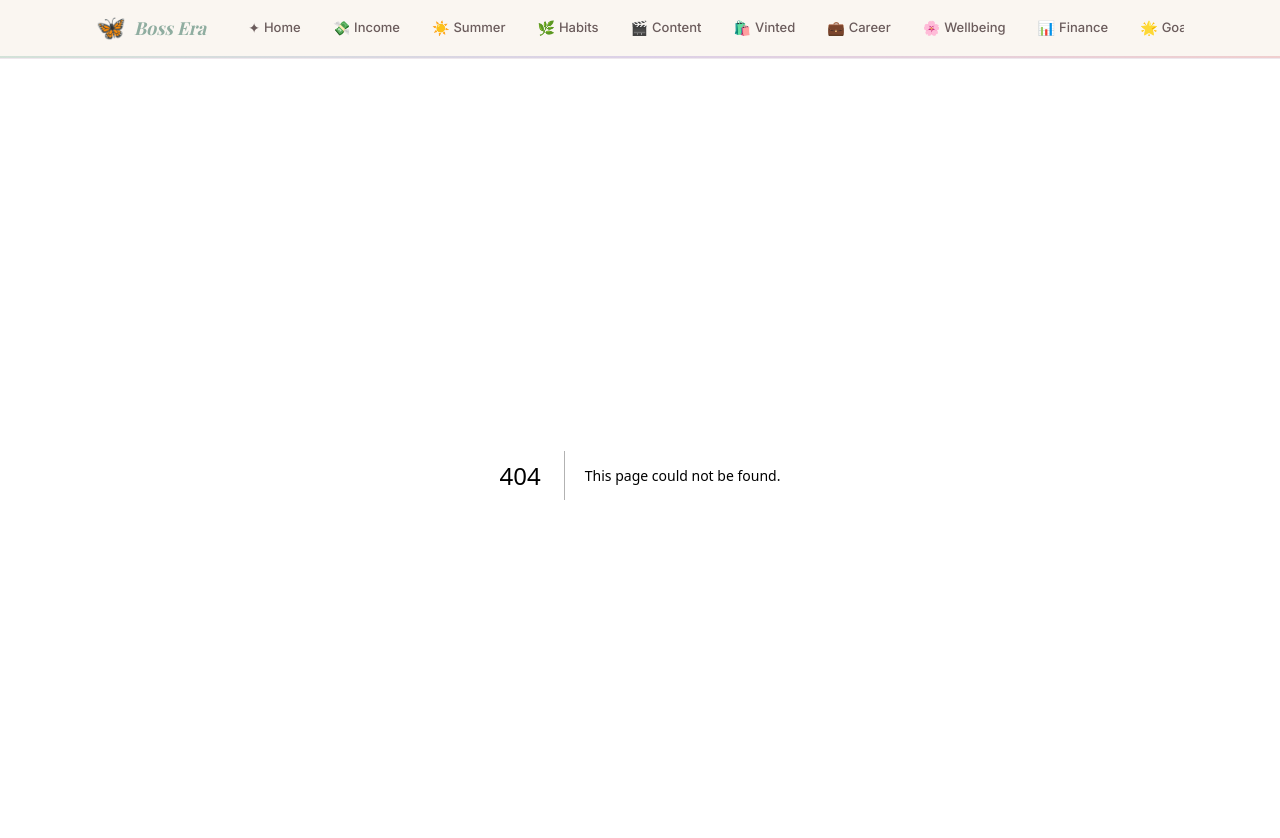
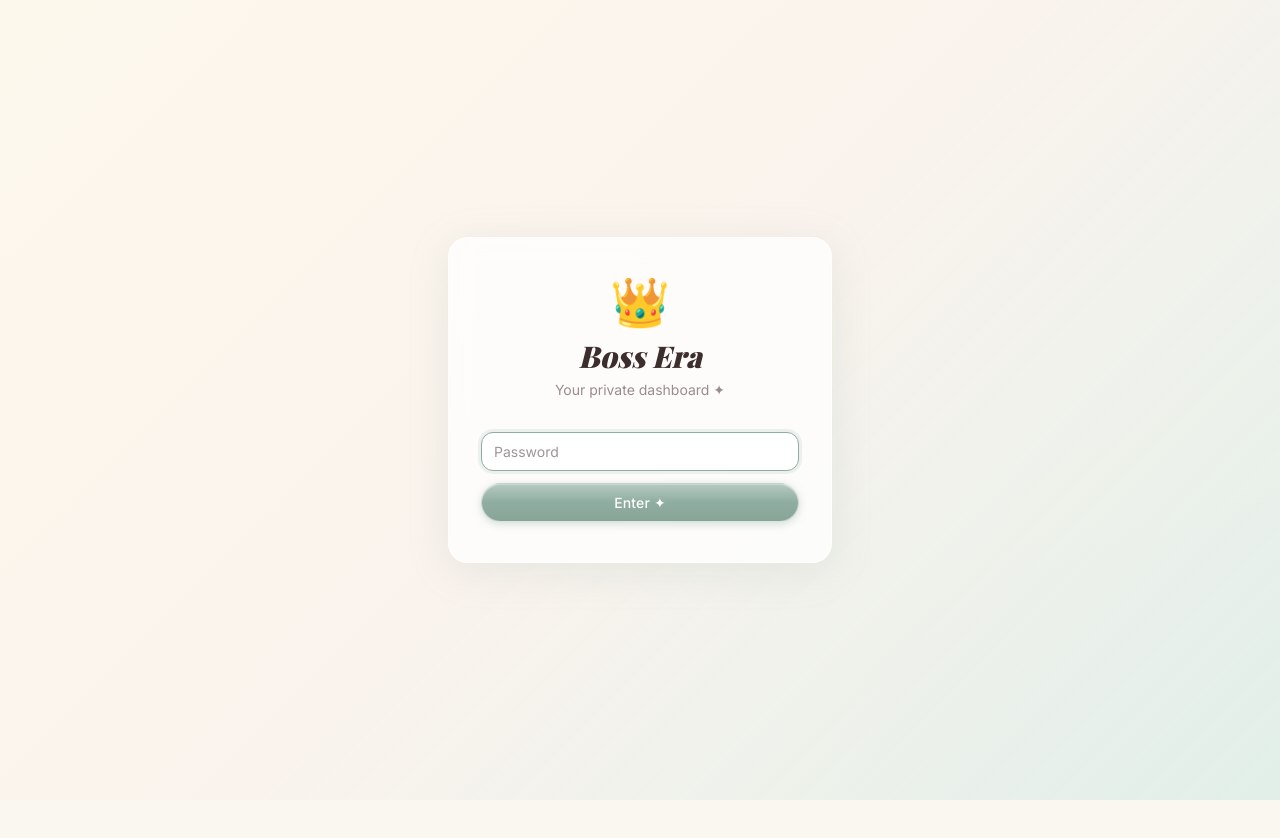
Before and after one commit to mabelosayande2005-maker/boss-era, a Next.js app: page /auth in a window 1280 px wide. Before the commit this address had no page. Shown: the top 838 px of the page. After the commit the page ends 800 px from the top, so only its background shows below. Built offline with nearby package versions, Linux system fonts and the light colour scheme; a web font is replaced by a local one.

Commit message:
add password protection

```diff
--- /dev/null
+++ b/src/app/api/auth/route.ts
@@ -0,0 +1,42 @@
+import { NextResponse } from "next/server";
+
+const COOKIE = "boss_era_session";
+const MAX_AGE = 365 * 24 * 60 * 60; // 1 year
+
+async function computeToken(): Promise<string> {
+  const pw = process.env.DASHBOARD_PASSWORD;
+  if (!pw) return "";
+  const enc = new TextEncoder();
+  const key = await crypto.subtle.importKey(
+    "raw",
+    enc.encode(pw),
+    { name: "HMAC", hash: "SHA-256" },
+    false,
+    ["sign"]
+  );
+  const sig = await crypto.subtle.sign("HMAC", key, enc.encode("boss-era-auth-v1"));
+  return Array.from(new Uint8Array(sig))
+    .map(b => b.toString(16).padStart(2, "0"))
+    .join("");
+}
+
+export async function POST(req: Request) {
+  try {
+    const { password } = await req.json();
+    if (!password || password !== process.env.DASHBOARD_PASSWORD) {
+      return NextResponse.json({ error: "Incorrect password" }, { status: 401 });
+    }
+    const token = await computeToken();
+    const res = NextResponse.json({ ok: true });
+    res.cookies.set(COOKIE, token, {
+      httpOnly: true,
+      secure: process.env.NODE_ENV === "production",
+      sameSite: "lax",
+      maxAge: MAX_AGE,
+      path: "/",
+    });
+    return res;
+  } catch {
+    return NextResponse.json({ error: "Server error" }, { status: 500 });
+  }
+}
--- /dev/null
+++ b/src/app/auth/page.tsx
@@ -0,0 +1,103 @@
+"use client";
+
+import { useState, Suspense } from "react";
+import { useRouter, useSearchParams } from "next/navigation";
+
+function AuthForm() {
+  const router = useRouter();
+  const params = useSearchParams();
+  const next = params.get("next") || "/";
+
+  const [pw, setPw] = useState("");
+  const [error, setError] = useState("");
+  const [loading, setLoading] = useState(false);
+
+  const submit = async (e: React.FormEvent) => {
+    e.preventDefault();
+    setLoading(true);
+    setError("");
+    try {
+      const res = await fetch("/api/auth", {
+        method: "POST",
+        headers: { "Content-Type": "application/json" },
+        body: JSON.stringify({ password: pw }),
+      });
+      if (res.ok) {
+        router.push(next);
+        router.refresh();
+      } else {
+        setError("Wrong password — try again ✦");
+        setPw("");
+      }
+    } catch {
+      setError("Something went wrong, try again");
+    }
+    setLoading(false);
+  };
+
+  return (
+    <form
+      onSubmit={submit}
+      className="card px-8 py-10 w-full max-w-sm"
+      style={{ boxShadow: "0 8px 40px rgba(143,173,160,0.18)" }}
+    >
+      <div className="text-center mb-8">
+        <div className="text-5xl mb-3">👑</div>
+        <h1
+          className="font-display font-black italic text-3xl"
+          style={{ color: "var(--text-dark)" }}
+        >
+          Boss Era
+        </h1>
+        <p className="text-sm mt-1.5" style={{ color: "var(--text-soft)" }}>
+          Your private dashboard ✦
+        </p>
+      </div>
+
+      <div className="mb-3">
+        <input
+          type="password"
+          className="input-fairy w-full"
+          placeholder="Password"
+          value={pw}
+          onChange={e => setPw(e.target.value)}
+          autoFocus
+          autoComplete="current-password"
+        />
+      </div>
+
+      {error && (
+        <p
+          className="text-sm mb-3 text-center"
+          style={{ color: "var(--rose, #e88c8c)" }}
+        >
+          {error}
+        </p>
+      )}
+
+      <button
+        type="submit"
+        className="btn-primary w-full"
+        disabled={loading || !pw}
+      >
+        {loading ? "..." : "Enter ✦"}
+      </button>
+    </form>
+  );
+}
+
+export default function AuthPage() {
+  return (
+    <div
+      className="fixed inset-0 z-50 flex items-center justify-center px-4"
+      style={{
+        background:
+          "linear-gradient(135deg, rgba(253,248,236,1) 0%, rgba(250,243,237,1) 50%, rgba(222,238,232,0.9) 100%)",
+      }}
+    >
+      <Suspense>
+        <AuthForm />
+      </Suspense>
+    </div>
+  );
+}
--- a/src/components/Nav.tsx
+++ b/src/components/Nav.tsx
@@ -33,6 +33,8 @@ const OVERFLOW = navItems.slice(4);
 export default function Nav() {
   const pathname = usePathname();
   const [showMore, setShowMore] = useState(false);
+
+  if (pathname === "/auth") return null;
 
   // "More" button lights up when the active page is in the overflow list
   const overflowActive = OVERFLOW.some(item => item.href === pathname);
--- /dev/null
+++ b/src/middleware.ts
@@ -0,0 +1,48 @@
+import { NextRequest, NextResponse } from "next/server";
+
+const COOKIE = "boss_era_session";
+
+async function computeToken(): Promise<string> {
+  const pw = process.env.DASHBOARD_PASSWORD;
+  if (!pw) return "";
+  const enc = new TextEncoder();
+  const key = await crypto.subtle.importKey(
+    "raw",
+    enc.encode(pw),
+    { name: "HMAC", hash: "SHA-256" },
+    false,
+    ["sign"]
+  );
+  const sig = await crypto.subtle.sign("HMAC", key, enc.encode("boss-era-auth-v1"));
+  return Array.from(new Uint8Array(sig))
+    .map(b => b.toString(16).padStart(2, "0"))
+    .join("");
+}
+
+export async function middleware(req: NextRequest) {
+  const { pathname } = req.nextUrl;
+
+  // Always let auth routes through
+  if (pathname.startsWith("/auth") || pathname.startsWith("/api/auth")) {
+    return NextResponse.next();
+  }
+
+  const expectedToken = await computeToken();
+  const sessionCookie = req.cookies.get(COOKIE)?.value;
+
+  if (!expectedToken || sessionCookie !== expectedToken) {
+    if (pathname.startsWith("/api/")) {
+      return NextResponse.json({ error: "Unauthorized" }, { status: 401 });
+    }
+    const url = req.nextUrl.clone();
+    url.pathname = "/auth";
+    url.searchParams.set("next", pathname === "/" ? "/" : pathname);
+    return NextResponse.redirect(url);
+  }
+
+  return NextResponse.next();
+}
+
+export const config = {
+  matcher: ["/((?!_next/static|_next/image|favicon\\.ico).*)"],
+};
```
